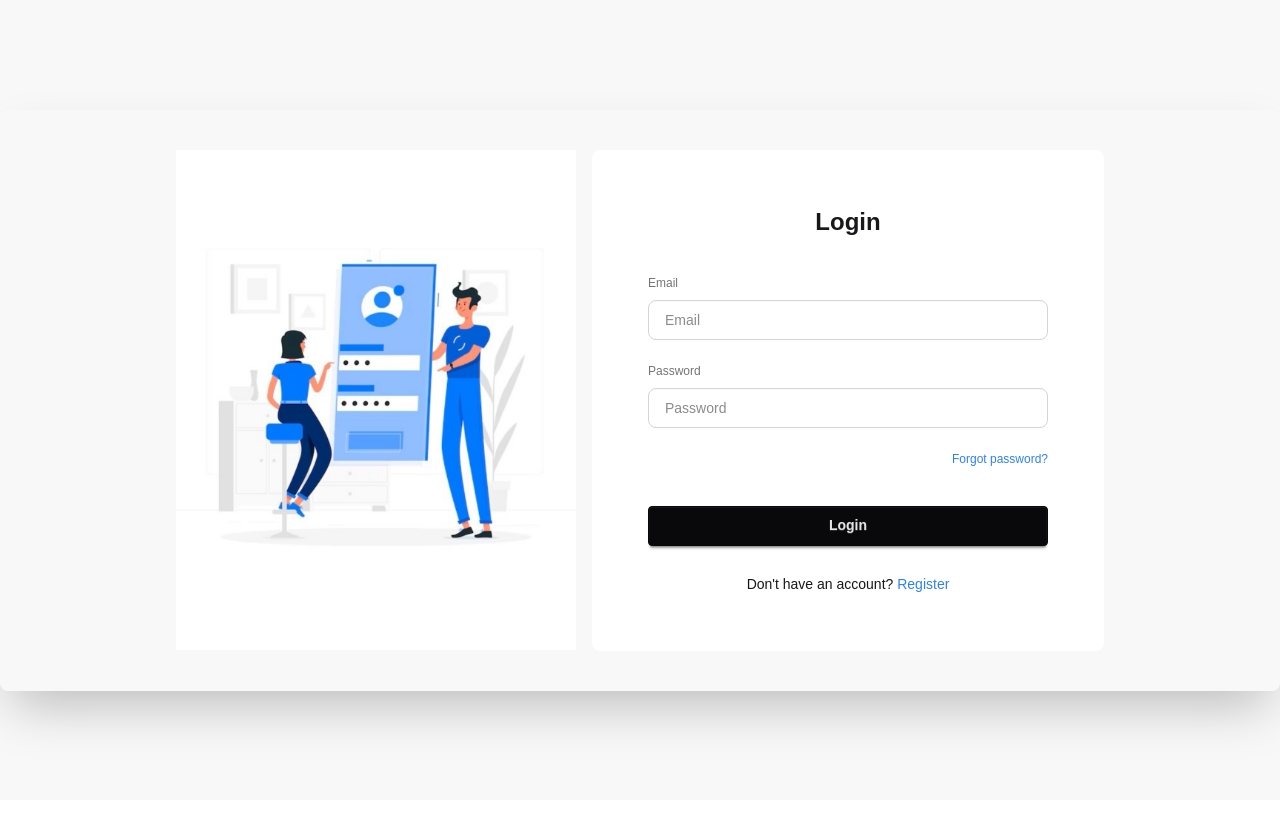
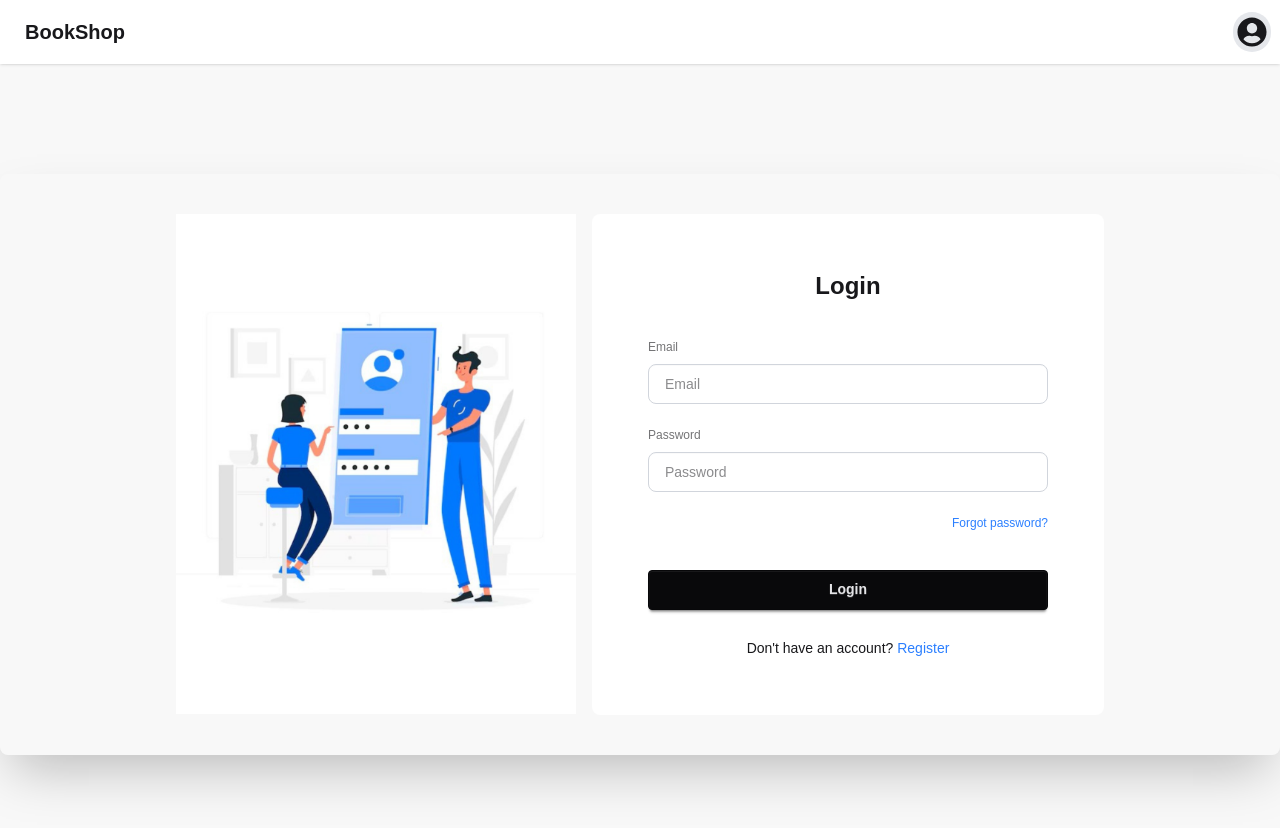
Before and after one commit to aro-arko/Book-Shop-Frontend, a React app: page /login in a window 1280 px wide. Shown: the top 828 px of the page. Before the commit the page ends 800 px from the top, so only its background shows below. Built offline with nearby package versions, Linux system fonts and the light colour scheme; the HTML template or start-up script is replaced by a standard one.

Commit message:
integrate navbar in client side

```diff
--- a/src/App.tsx
+++ b/src/App.tsx
@@ -1,8 +1,10 @@
 import { Outlet } from "react-router-dom";
+import Navbar from "./pages/Navbar";
 
 function App() {
   return (
     <>
+      <Navbar></Navbar>
       <Outlet />
     </>
   );
--- /dev/null
+++ b/src/pages/Navbar.tsx
@@ -0,0 +1,55 @@
+import { useDispatch } from "react-redux";
+import { Link } from "react-router-dom";
+import { FaUserCircle } from "react-icons/fa";
+import { logOut } from "../redux/features/auth/authSlice";
+
+const Navbar = () => {
+  const dispatch = useDispatch();
+  const handleLogout = () => {
+    dispatch(logOut());
+  };
+
+  return (
+    <nav className="bg-base-100 shadow-sm w-full z-50 sticky top-0">
+      <div className="navbar max-w-7xl mx-auto">
+        <div className="flex-1">
+          <Link to="/" className="btn btn-ghost text-xl">
+            BookShop
+          </Link>
+        </div>
+        <div className="flex-none">
+          <div className="dropdown dropdown-end">
+            <div
+              tabIndex={0}
+              role="button"
+              className="btn btn-ghost btn-circle"
+            >
+              <div className="w-10 h-10 flex items-center justify-center rounded-full bg-gray-200">
+                <FaUserCircle className="text-3xl" />
+              </div>
+            </div>
+            <ul
+              tabIndex={0}
+              className="menu menu-sm dropdown-content bg-base-100 rounded-box z-10 mt-3 w-52 p-2 shadow"
+            >
+              <li>
+                <Link to="/admin/profile" className="justify-between">
+                  Profile
+                  <span className="badge">New</span>
+                </Link>
+              </li>
+              <li>
+                <Link to="/admin/change-password">Change Password</Link>
+              </li>
+              <li>
+                <a onClick={handleLogout}>Logout</a>
+              </li>
+            </ul>
+          </div>
+        </div>
+      </div>
+    </nav>
+  );
+};
+
+export default Navbar;
```
Also changed, not shown: src/routes/routes.tsx (+18 -18 lines).
